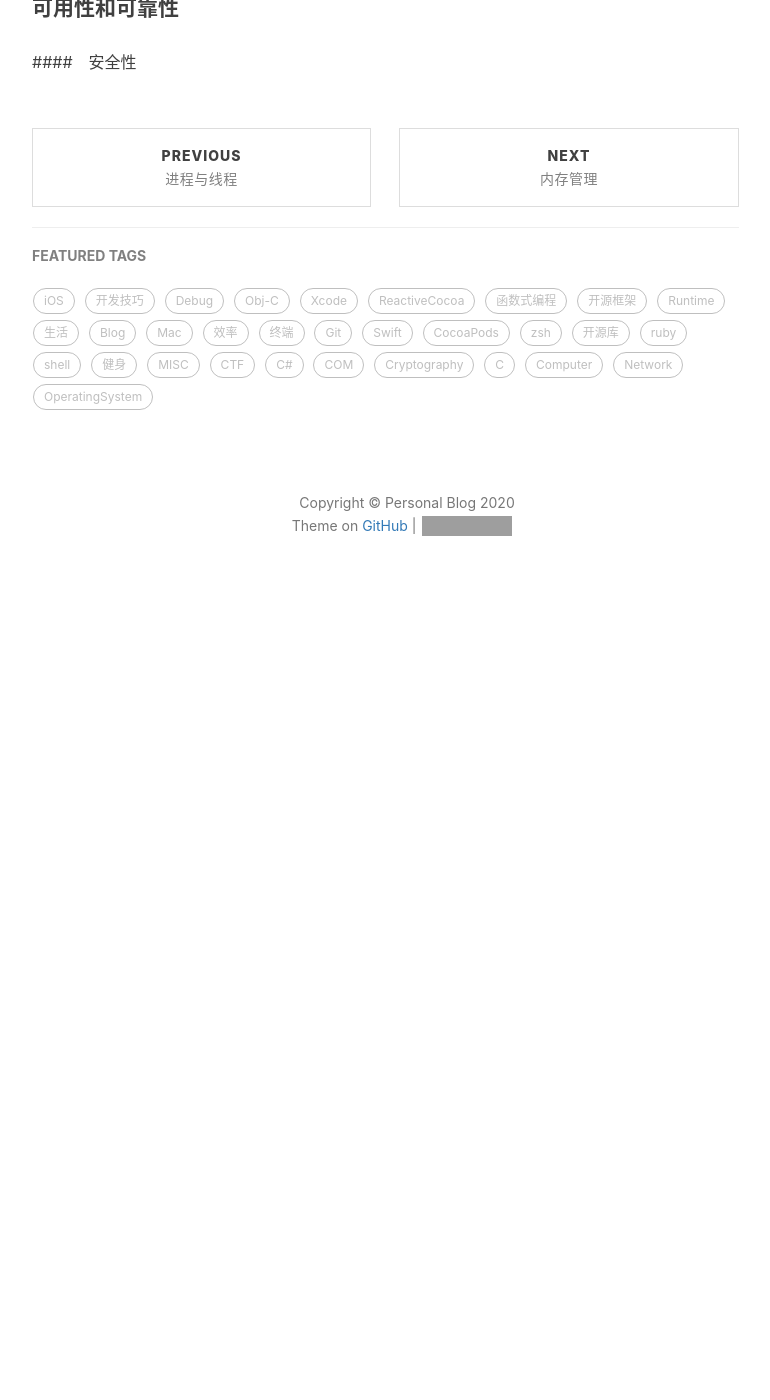
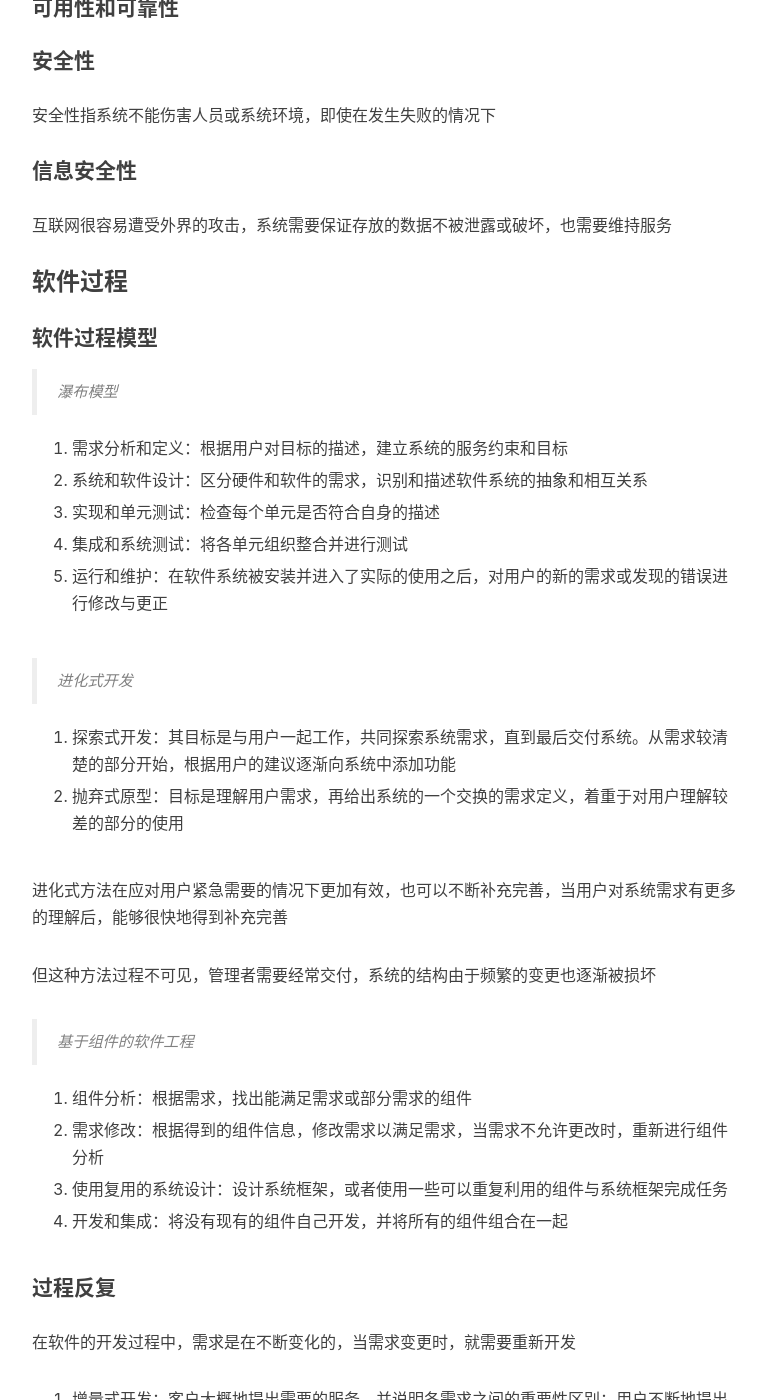
Before and after one commit to ONLYUNIVERSE/ONLYUNIVERSE.github.io, a Jekyll site: the page built from _posts/2020-09-21-软件工程概述.md, in a window 1280 px wide and 1400 px high, scrolled down 2612 px. Shown: the whole window, without its empty margins (233-1003 px from the left). Built offline with Jekyll 4.4.1, drawn with Linux system fonts in a browser that asks for light colours; nearby versions of some CDN libraries; comment, search, counter and statistics services are not loaded; before the commit the page ends 3242 px from its top, so only the background shows below that; some of the changed text lies outside the part shown; grey boxes are pictures that could not be loaded.

Commit message:
20200928update

```diff
--- a/_posts/2020-09-21-软件工程概述.md
+++ b/_posts/2020-09-21-软件工程概述.md
@@ -68,7 +68,7 @@ tags:                               #标签
 
 遗留系统是过去开发的，中途不断优化更新，存在有许多硬件软件人员依赖于遗留系统，而遗留系统过于臃肿，一时难以开发一个新的替换系统完美地、不冲突地接管原来的、现在的数据和使用者管理者
 
-###　要求极高的系统
+### 要求极高的系统
 
 要求极高的系统指的是一旦失败，将对生命财产安全产生巨大损失的计算机系统
 
@@ -84,4 +84,92 @@ tags:                               #标签
 
 #### 可用性和可靠性
 
-####　安全性
+#### 安全性
+
+安全性指系统不能伤害人员或系统环境，即使在发生失败的情况下
+
+#### 信息安全性
+
+互联网很容易遭受外界的攻击，系统需要保证存放的数据不被泄露或破坏，也需要维持服务
+
+### 软件过程
+
+#### 软件过程模型
+
+> 瀑布模型
+
+1. 需求分析和定义：根据用户对目标的描述，建立系统的服务约束和目标
+
+2. 系统和软件设计：区分硬件和软件的需求，识别和描述软件系统的抽象和相互关系
+
+3. 实现和单元测试：检查每个单元是否符合自身的描述
+
+4. 集成和系统测试：将各单元组织整合并进行测试
+
+5. 运行和维护：在软件系统被安装并进入了实际的使用之后，对用户的新的需求或发现的错误进行修改与更正
+
+> 进化式开发
+
+1. 探索式开发：其目标是与用户一起工作，共同探索系统需求，直到最后交付系统。从需求较清楚的部分开始，根据用户的建议逐渐向系统中添加功能
+
+2. 抛弃式原型：目标是理解用户需求，再给出系统的一个交换的需求定义，着重于对用户理解较差的部分的使用
+
+进化式方法在应对用户紧急需要的情况下更加有效，也可以不断补充完善，当用户对系统需求有更多的理解后，能够很快地得到补充完善
+
+但这种方法过程不可见，管理者需要经常交付，系统的结构由于频繁的变更也逐渐被损坏
+
+> 基于组件的软件工程
+
+1. 组件分析：根据需求，找出能满足需求或部分需求的组件
+
+2. 需求修改：根据得到的组件信息，修改需求以满足需求，当需求不允许更改时，重新进行组件分析
+
+3. 使用复用的系统设计：设计系统框架，或者使用一些可以重复利用的组件与系统框架完成任务
+
+4. 开发和集成：将没有现有的组件自己开发，并将所有的组件组合在一起
+
+#### 过程反复
+
+在软件的开发过程中，需求是在不断变化的，当需求变更时，就需要重新开发
+
+1. 增量式开发：客户大概地提出需要的服务，并说明各需求之间的重要性区别；用户不断地提出新的增量要求，一个增量完成并交付后，即可立即使用，无需等待整个系统实现
+
+2. 螺旋式开发：分为目标设置、风险评估、开发和有效性验证、规划
+
+#### 过程活动
+
+> 软件描述
+
+1. 可行性研究：现有的技术是否能满足用户的要求
+
+2. 需求导出和分析
+
+3. 需求描述：在需求分析中收集的信息以文档的形式保存
+
+4. 需求有效性验证：检查需求实现、一致性和完备性
+
+> 软件设计和实现
+
+1. 体系结构设计：确定系统由哪些子系统构成以及子系统之间的关系
+
+2. 抽象描述：子系统所提供的服务和运行范围
+
+3. 接口设计：为每个子系统写出与其他子系统之间的接口
+
+4. 组件设计：将服务分配给不同的组件
+
+5. 数据结构设计： 详细设计系统实现需要使用的数据结构
+
+6. 算法设计
+
+> 软件有效性验证
+
+1. 组件测试：测试单个的组件，确保操作的正确性和组件独立性
+
+2. 系统测试： 找出组件间非预期的交互行为和组件接口问题
+
+3. 接收测试：使用客户提供的真实数据测试系统
+
+> 软件进化
+
+对硬件的更改是不经济的，而软件的变更可以发生在漫长的软件生命周期内
```
Also changed, not shown: _posts/2020-09-27-文件系统.md (added, +125 -0 lines).
